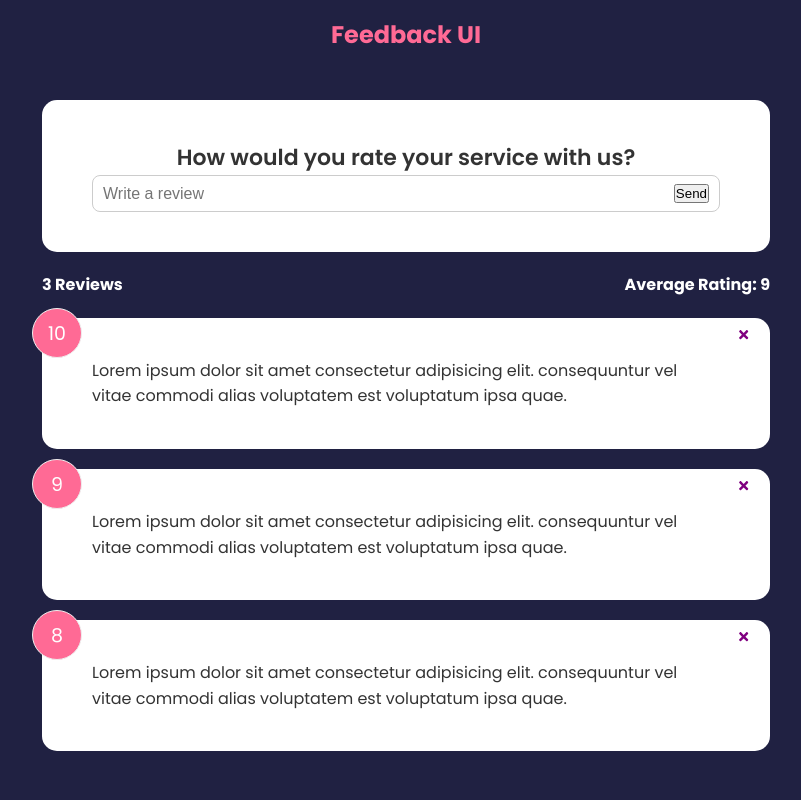
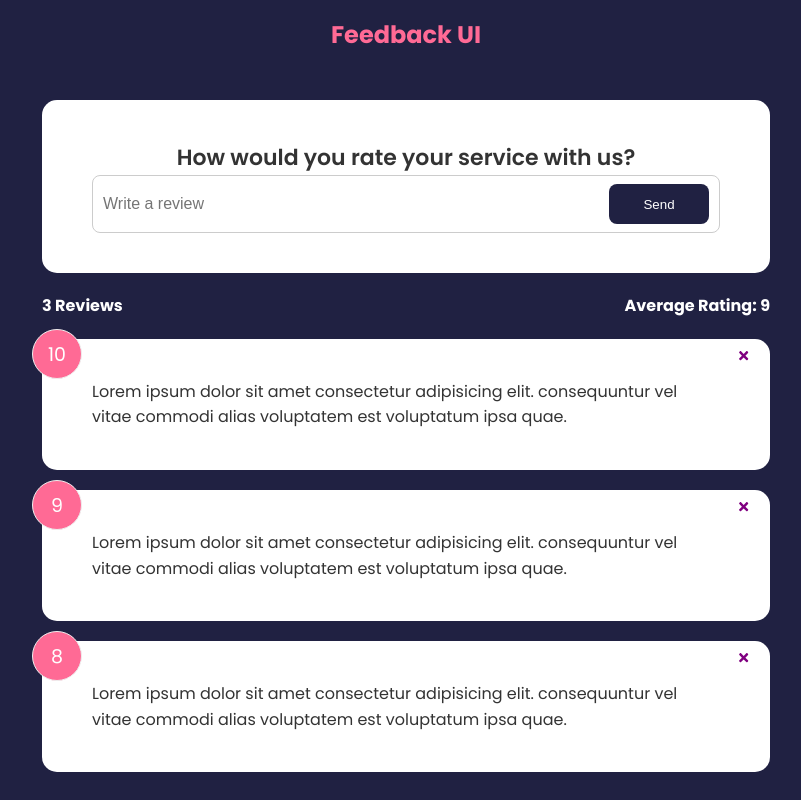
Before and after one commit to ashwaft/feedback-app, a React (Create React App) app in the folder feedback-app/: page / in a window 1280 px wide. Shown: the whole page, without its empty margins (234-1035 px from the left). Built offline with nearby package versions, Linux system fonts and the light colour scheme.

Commit message:
Abstract button into its own component

```diff
--- a/feedback-app/src/components/FeedbackForm.jsx
+++ b/feedback-app/src/components/FeedbackForm.jsx
@@ -1,5 +1,6 @@
 import { useState } from "react";
 import Card from "./shared/Card";
+import Button from "./shared/button"
 
 function FeedbackForm() {
   const [text, setText] = useState("");
@@ -20,7 +21,9 @@
               placeholder="Write a review"
               value={text}
             />
-            <button type="submit">Send</button>
+            <Button type="submit">
+                Send
+            </Button>
           </div>
         </h2>
       </form>
--- /dev/null
+++ b/feedback-app/src/components/shared/button.jsx
@@ -0,0 +1,28 @@
+import PropTypes from "prop-types";
+
+function Button({ children, version, type, isDisabled }) {
+  return (
+    <button
+      type={type}
+      disabled={isDisabled}
+      className={`btn btn-${version}`}
+    >
+        {children}
+    </button>
+  );
+}
+
+Button.defaultProps = {
+    version:'primary',
+    type: 'button',
+    isDisabled: false
+}
+
+Button.propTypes = {
+    children: PropTypes.node.isRequired,
+    version: PropTypes.string,
+    type: PropTypes.string,
+    isDisabled: PropTypes.bool,
+}
+
+export default Button;
```
